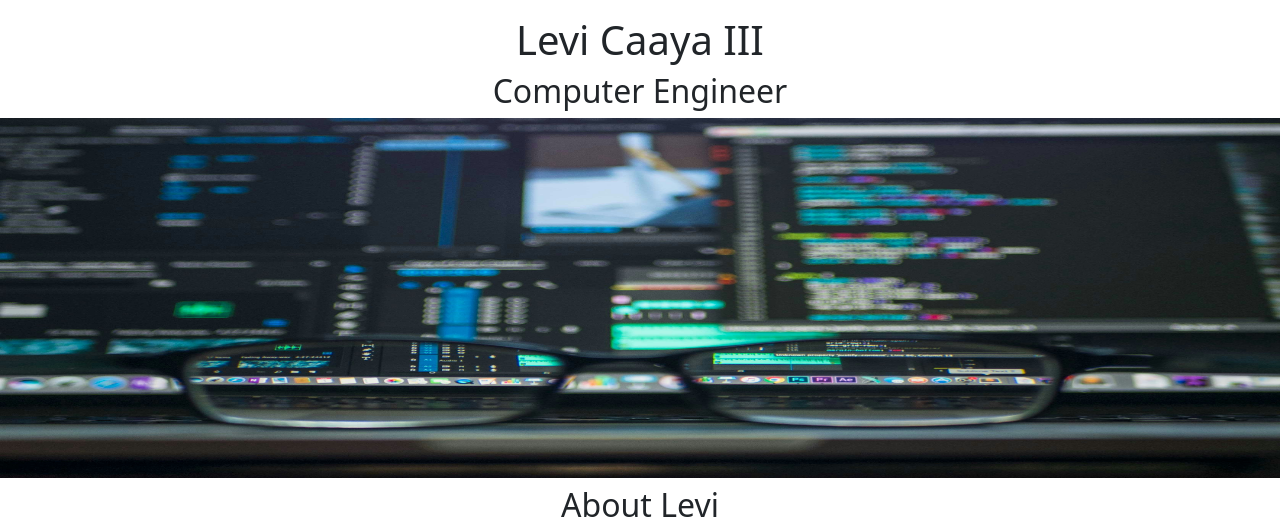
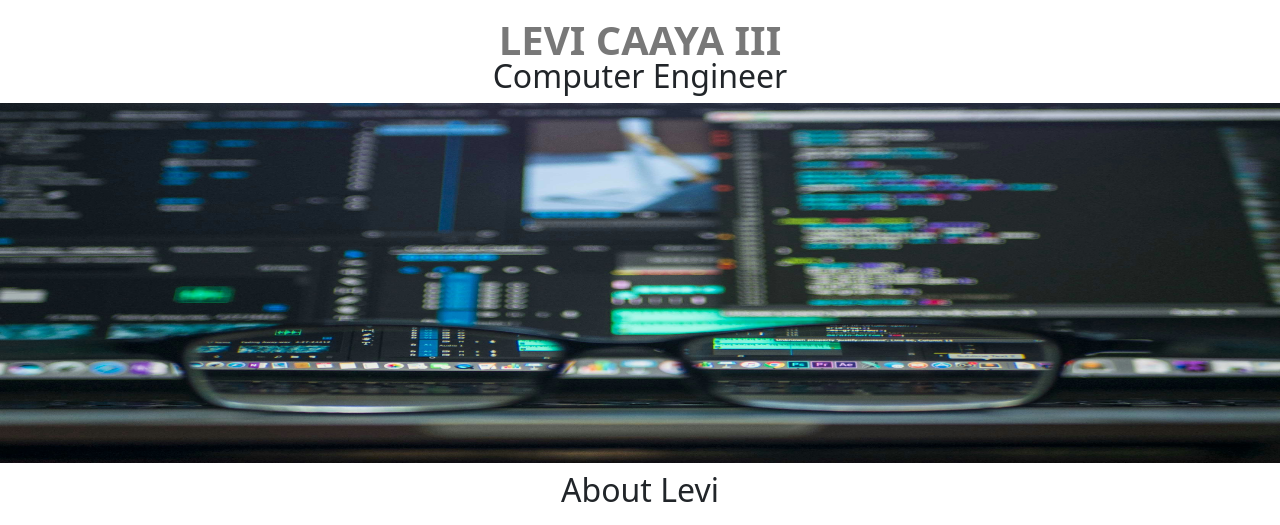
Before and after one commit to levi3612/levi-careers-website, a Flask app: page / in a window 1280 px wide. Shown: the top 525 px of the page. Run offline with Flask 3, Linux system fonts and the light colour scheme.

Commit message:
Made some changes

```diff
--- a/templates/home.html
+++ b/templates/home.html
@@ -18,8 +18,8 @@
 
   <body>
     <div>
-    <h1 class = "text-center mt-3" > Levi Caaya III </h1>
-    <h2 class = "text-center mt-2 mb-2" > Computer Engineer</h2>
+    <h1  style = "color: rgb(120,120,120);"class = "text-center mt-3" > <b> LEVI CAAYA III </b> </h1>
+    <h2 style = "margin-top:-15px;" class = "text-center mb-2" > Computer Engineer</h2>
     <img  id = "banner" class = "img-fluid mt-0" src = "/static/banner.jpg" alt = "banner" >
 
   <h2 class = "text-center mt-2 mb-4"> About Levi </h2>
```
